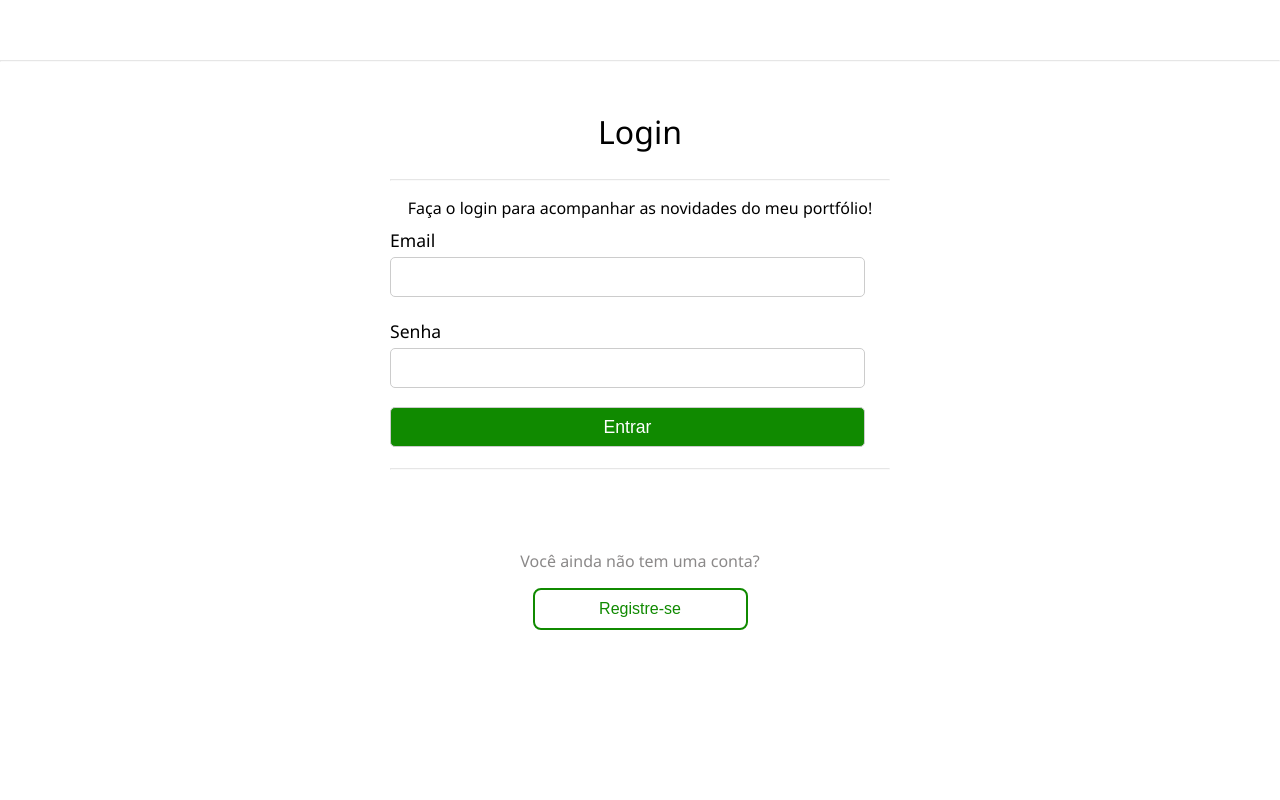
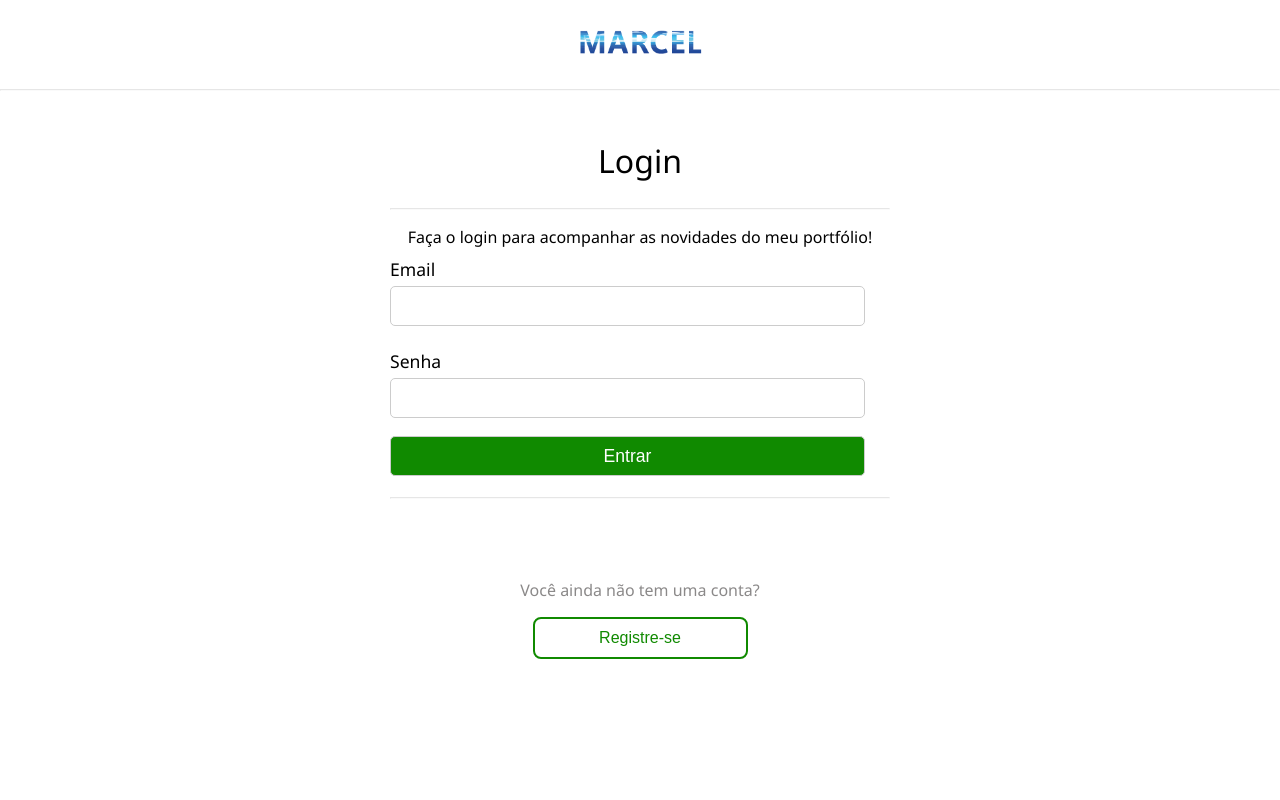
Before and after one commit to marceldasilvaa/frontend-portfolio, a React (Vite) app: page /login in a window 1280 px wide. Shown: the top 800 px of the page. Built offline with nearby package versions, Linux system fonts and the light colour scheme.

Commit message:
fix: Logo sem usuario

```diff
--- a/src/components/Navbar/Navbar.jsx
+++ b/src/components/Navbar/Navbar.jsx
@@ -164,7 +164,6 @@ const Navbar = () => {
               <div className={`searchIcon ${isSearching ? "hidden" : ""}`}>
                 <IoIosSearch onClick={handleSearchClick} />
               </div>
-
               <div className="searchContainer">
                 <form onSubmit={handleSearch}>
                   <input
@@ -181,7 +180,12 @@ const Navbar = () => {
             </div>
           </>
         ) : (
-          <></>
+          <>
+          <div className="logo">
+              <Link to={"/"}>
+                <img src={logoPortfolio} alt="Logo" />
+              </Link>
+            </div></>
         )}
       </div>
       <hr />
```
